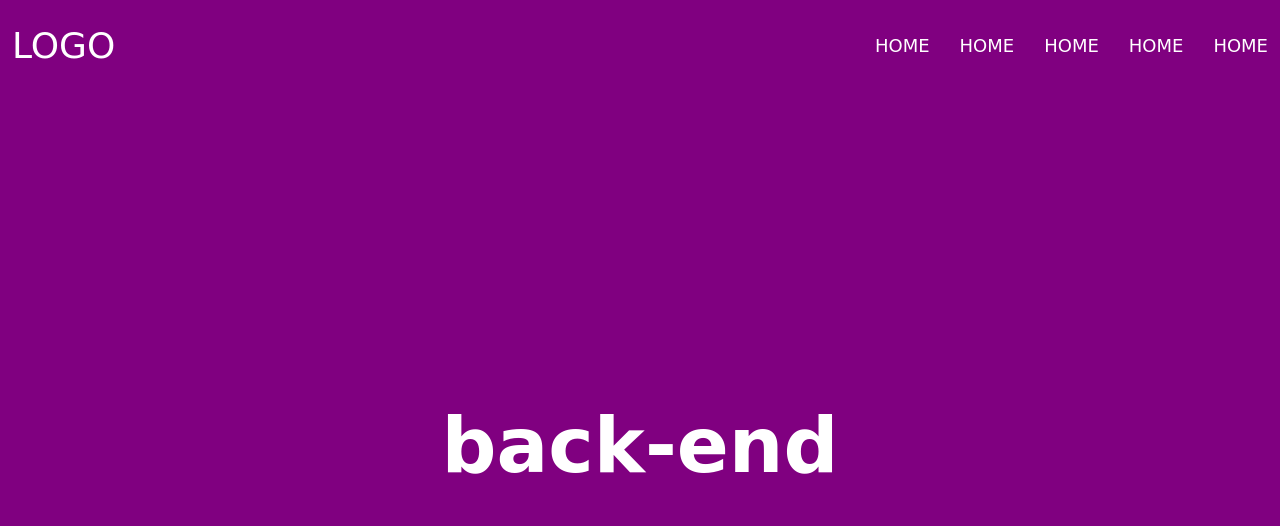
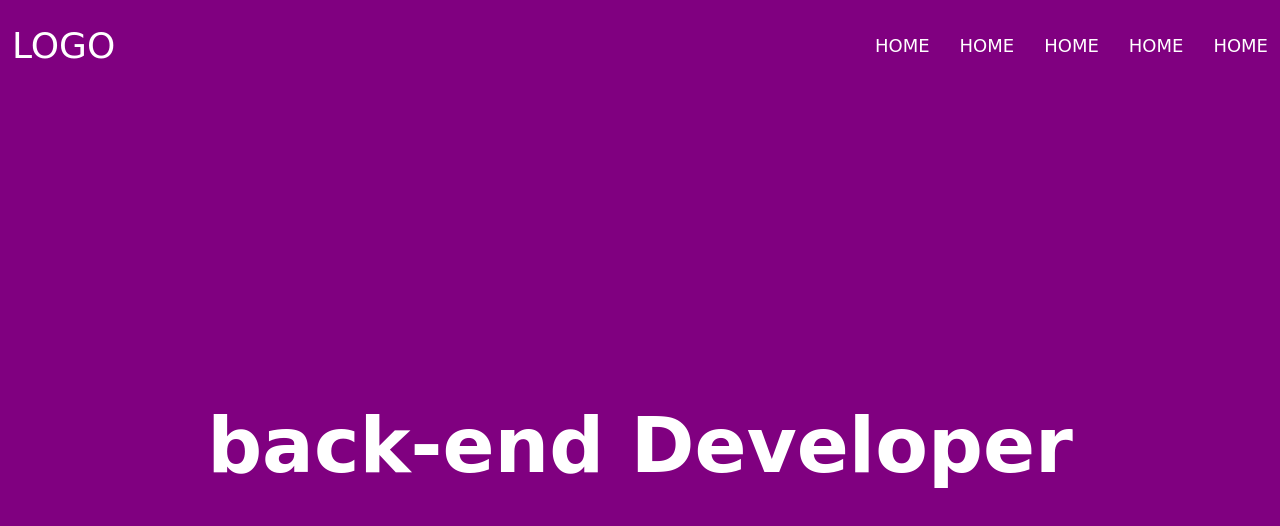
Before and after one commit to zulayho0717/My-site, a plain HTML site: page index.html in a window 1280 px wide. Drawn offline with Linux system fonts and the light colour scheme.

Commit message:
add text developer in dev

```diff
--- a/index.html
+++ b/index.html
@@ -22,7 +22,7 @@
             </div>
         </nav>
         <div class="header__content">
-            <h1 class="header__title">back-end</h1>
+            <h1 class="header__title">back-end <span>Developer</span></h1>
         </div>
     </header>
 
```
